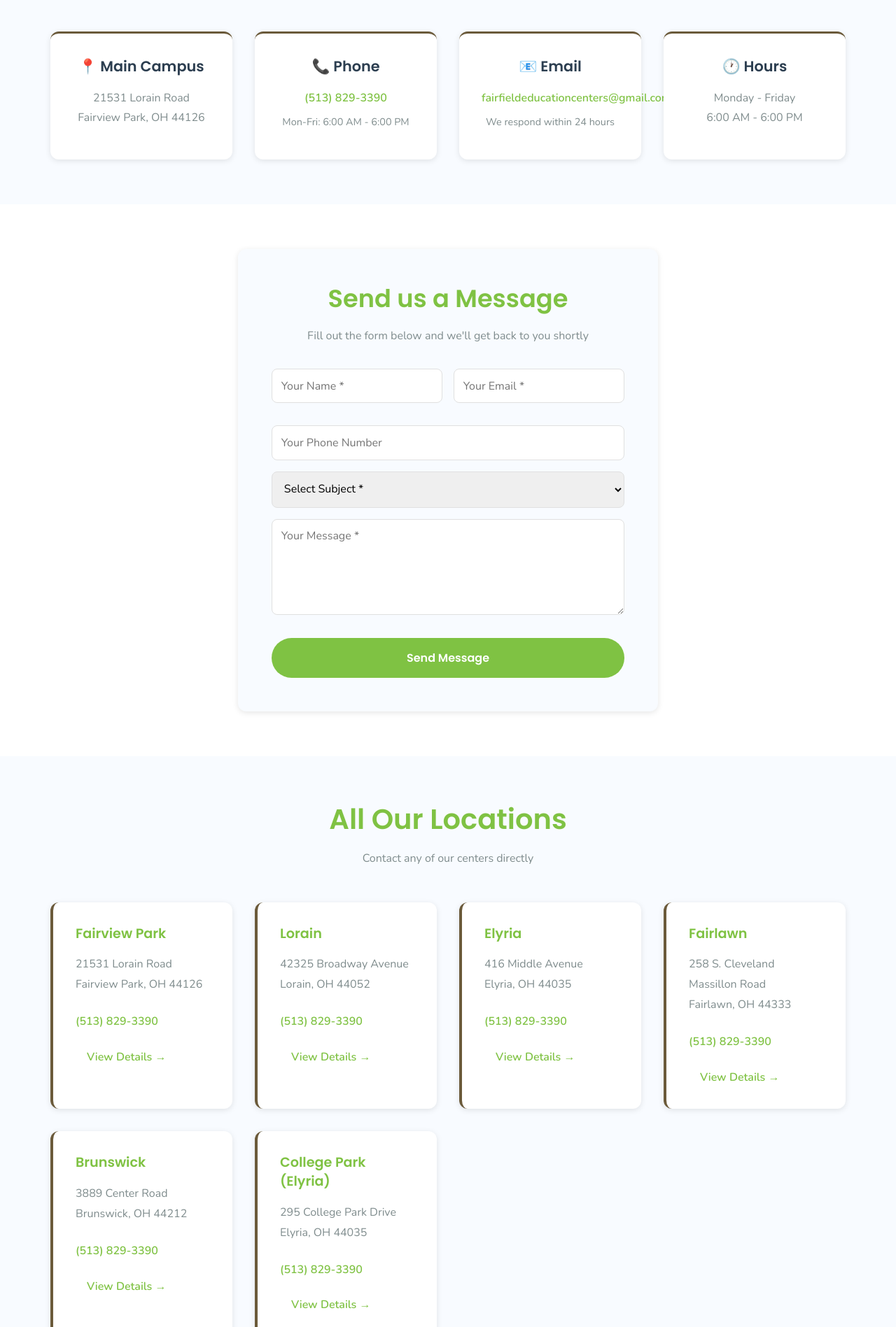
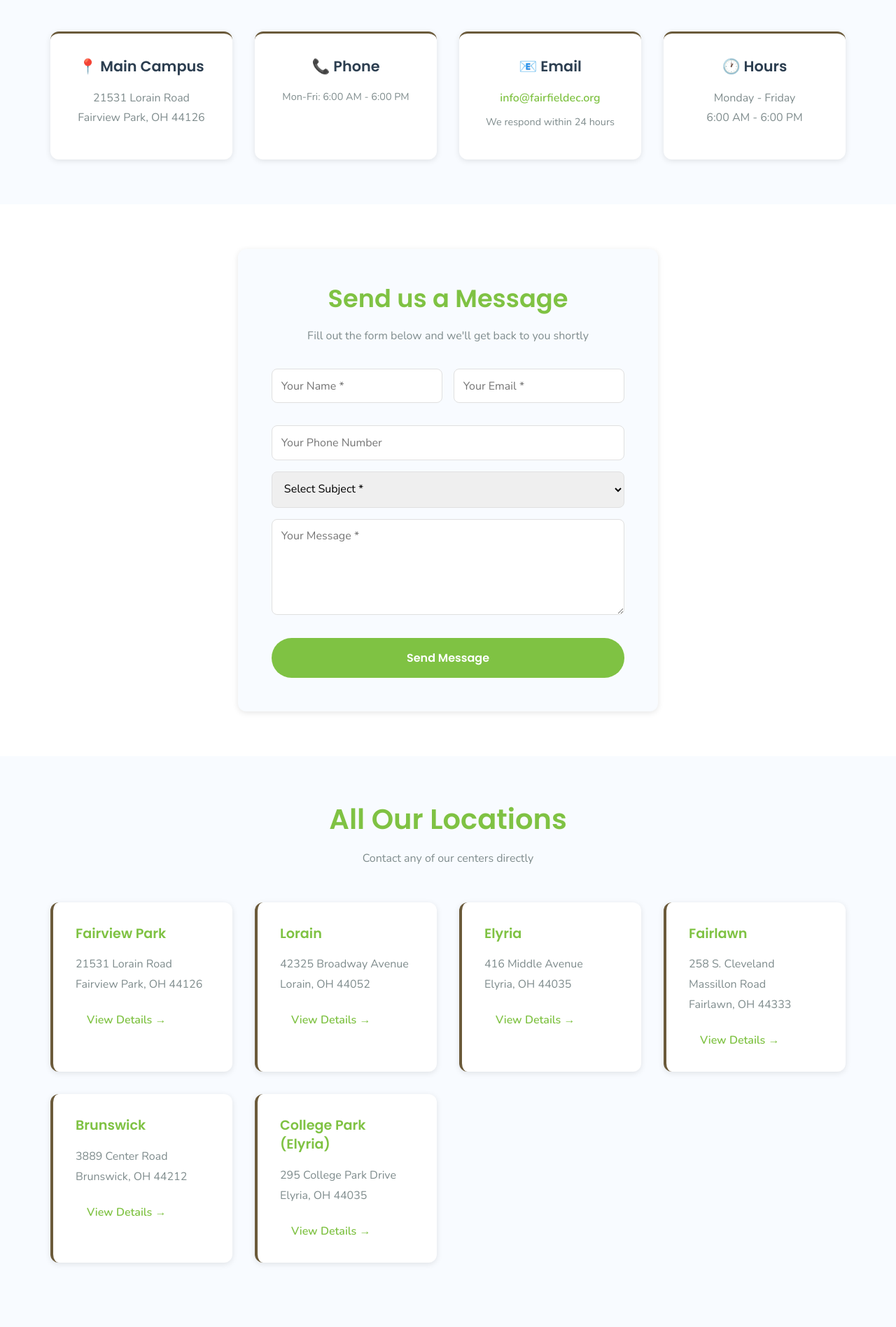
Before and after one commit to globalschoolfence-collab/FairfieldECDCRepo, a website: page contact/index.html in a window 1280 px wide. Shown: the part 563-2460 px from the top of the page at 70% size. Drawn offline with nearby package versions, Linux system fonts and the light colour scheme; grey boxes are pictures that could not be loaded.

Commit message:
Comment out phone number (513) 829-3390 across all pages

```diff
--- a/contact/index.html
+++ b/contact/index.html
@@ -59,12 +59,12 @@
                 </div>
                 <div class="contact-info-box">
                     <h3>📞 Phone</h3>
-                    <p><a href="tel:5138293390">(513) 829-3390</a></p>
+                    <!-- <p><a href="tel:5138293390">(513) 829-3390</a></p> -->
                     <p style="font-size: 0.9rem; margin-top: 0.5rem;">Mon-Fri: 6:00 AM - 6:00 PM</p>
                 </div>
                 <div class="contact-info-box">
                     <h3>📧 Email</h3>
-                    <p><a href="mailto:fairfieldeducationcenters@gmail.com">fairfieldeducationcenters@gmail.com</a></p>
+                    <p><a href="mailto:info@fairfieldec.org">info@fairfieldec.org</a></p>
                     <p style="font-size: 0.9rem; margin-top: 0.5rem;">We respond within 24 hours</p>
                 </div>
                 <div class="contact-info-box">
@@ -118,37 +118,37 @@
                 <div class="location-contact">
                     <h4>Fairview Park</h4>
                     <p>21531 Lorain Road<br>Fairview Park, OH 44126</p>
-                    <p><a href="tel:5138293390">(513) 829-3390</a></p>
+                    <!-- <p><a href="tel:5138293390">(513) 829-3390</a></p> -->
                     <a href="locations.html#fairview-park" class="link-btn">View Details →</a>
                 </div>
                 <div class="location-contact">
                     <h4>Lorain</h4>
                     <p>42325 Broadway Avenue<br>Lorain, OH 44052</p>
-                    <p><a href="tel:5138293390">(513) 829-3390</a></p>
+                    <!-- <p><a href="tel:5138293390">(513) 829-3390</a></p> -->
                     <a href="locations.html#lorain" class="link-btn">View Details →</a>
                 </div>
                 <div class="location-contact">
                     <h4>Elyria</h4>
                     <p>416 Middle Avenue<br>Elyria, OH 44035</p>
-                    <p><a href="tel:5138293390">(513) 829-3390</a></p>
+                    <!-- <p><a href="tel:5138293390">(513) 829-3390</a></p> -->
                     <a href="locations.html#middle" class="link-btn">View Details →</a>
                 </div>
                 <div class="location-contact">
                     <h4>Fairlawn</h4>
                     <p>258 S. Cleveland Massillon Road<br>Fairlawn, OH 44333</p>
-                    <p><a href="tel:5138293390">(513) 829-3390</a></p>
+                    <!-- <p><a href="tel:5138293390">(513) 829-3390</a></p> -->
                     <a href="locations.html#fairlawn" class="link-btn">View Details →</a>
                 </div>
                 <div class="location-contact">
                     <h4>Brunswick</h4>
                     <p>3889 Center Road<br>Brunswick, OH 44212</p>
-                    <p><a href="tel:5138293390">(513) 829-3390</a></p>
+                    <!-- <p><a href="tel:5138293390">(513) 829-3390</a></p> -->
                     <a href="locations.html#brunswick" class="link-btn">View Details →</a>
                 </div>
                 <div class="location-contact">
                     <h4>College Park (Elyria)</h4>
                     <p>295 College Park Drive<br>Elyria, OH 44035</p>
-                    <p><a href="tel:5138293390">(513) 829-3390</a></p>
+                    <!-- <p><a href="tel:5138293390">(513) 829-3390</a></p> -->
                     <a href="locations.html#college-park" class="link-btn">View Details →</a>
                 </div>
             </div>
@@ -192,7 +192,7 @@
                 </div>
                 <div class="faq-item">
                     <h4>How do I schedule a tour?</h4>
-                    <p>You can schedule a tour by calling us at (513) 829-3390, emailing fairfieldeducationcenters@gmail.com, or using our contact form. Tours are typically available during business hours.</p>
+                    <p>You can schedule a tour by emailing info@fairfieldec.org or using our contact form. Tours are typically available during business hours.</p>
                 </div>
                 <div class="faq-item">
                     <h4>What is your enrollment process?</h4>
@@ -250,8 +250,8 @@
                 </div>
                 <div class="footer-col">
                     <h4>Contact</h4>
-                    <p>📞 (513) 829-3390</p>
-                    <p>📧 fairfieldeducationcenters@gmail.com</p>
+                    <!-- <p>📞 (513) 829-3390</p> -->
+                    <p>📧 info@fairfieldec.org</p>
                     <p>📍 <a href="https://www.google.com/maps/search/?api=1&query=21531+Lorain+Road+Fairview+Park+OH+44126" target="_blank" rel="noopener">21531 Lorain Road<br>Fairview Park, OH 44126</a></p>
                 </div>
                 <div class="footer-col">
```
Also changed, not shown: about/index.html (+1 -1 lines), admissions/index.html (+1 -1 lines), careers/index.html (+1 -1 lines), index.html (+1 -1 lines), locations/index.html (+7 -7 lines).
